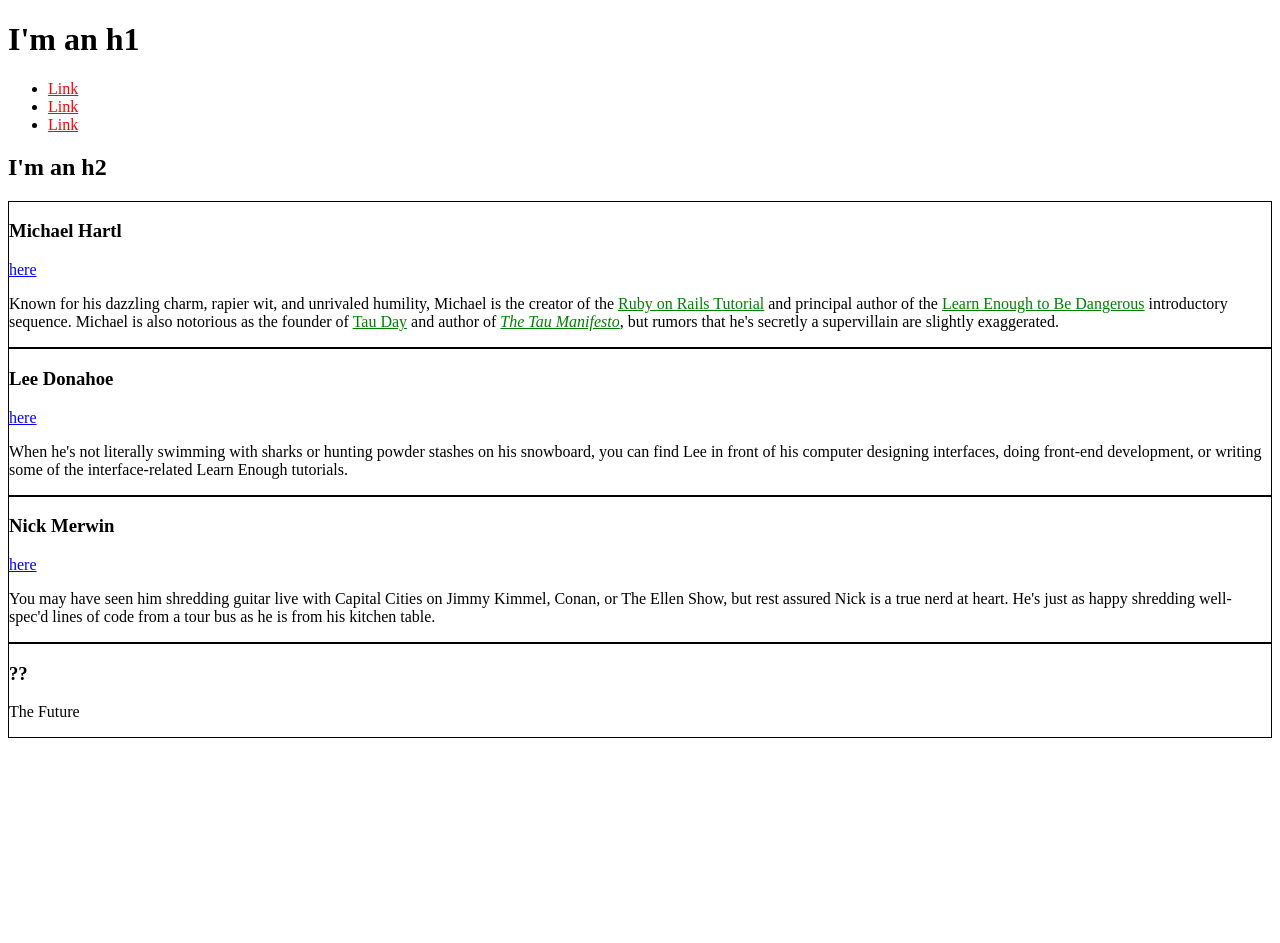
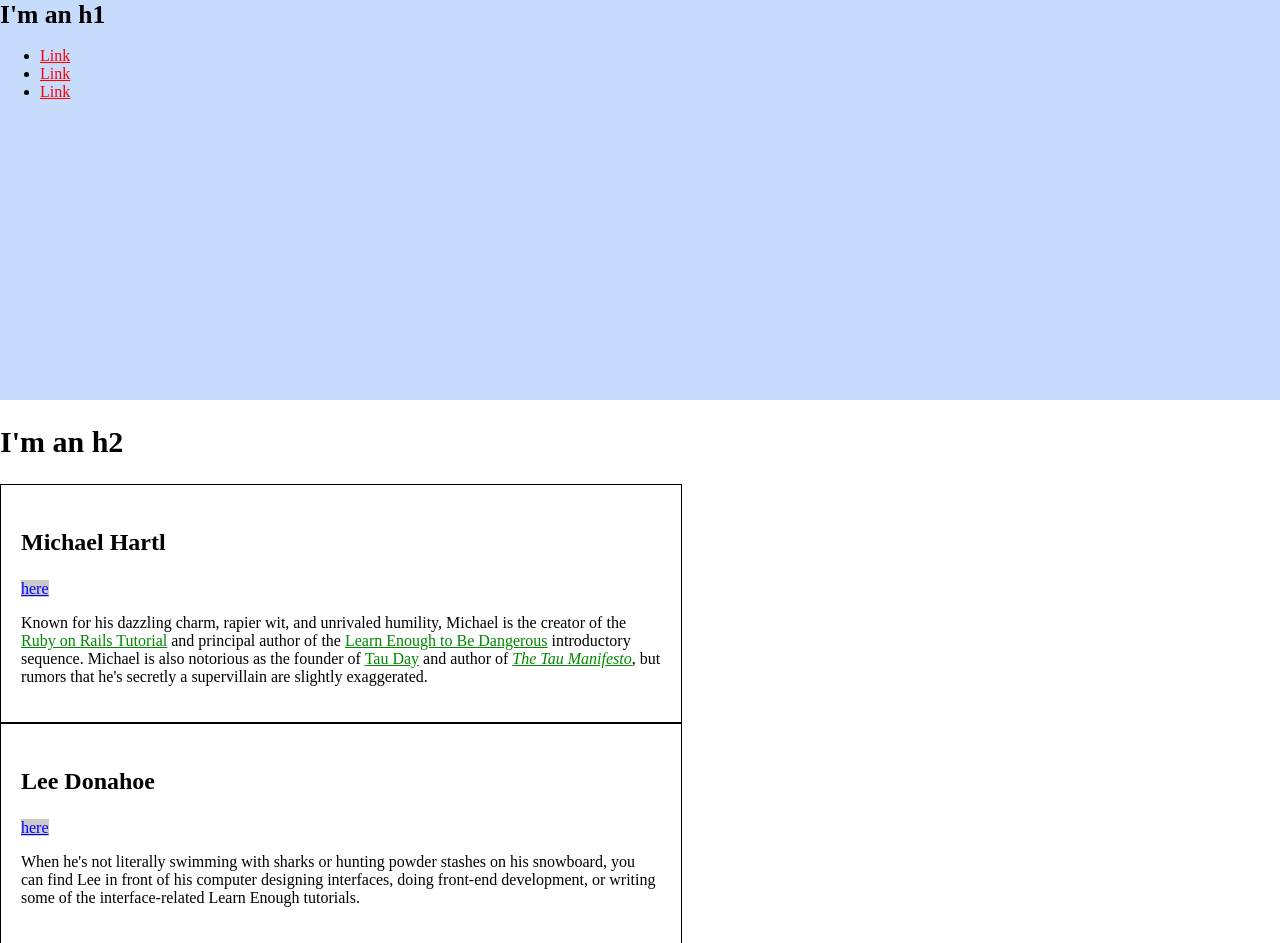
Before and after one commit to adelsurabi/adelsurabi.github.io, a plain HTML site: page index.html in a window 1280 px wide. Shown: the top 943 px of the page. Before the commit the page ends 800 px from the top, so only its background shows below. Drawn offline with Linux system fonts and the light colour scheme.

Commit message:
Add sizing and a hero

```diff
--- a/index.html
+++ b/index.html
@@ -5,25 +5,60 @@
     <meta charset="utf-8">
     <style type="text/css">
       /*GLOBAL STYLES*/
+      html, body {
+        margin: 0;
+        padding: 0;
+      }
+      h1 {
+        font-size: 2vw;
+        margin-top: 0;
+      }
       a {
-        color: red;
+        color: #f00;
+      }
+      h2  {
+        font-size: 30px;
+      }
+      body {
+        height: 800px;
+      }
+
+      /*HERO STYLES*/
+      .full-hero {
+        background-color: #c7dbfc;
+        height: 50vh;
       }
 
       /*SOCIAL STYLES*/
       .social-link {
-        color: blue;
+        background: rgba(150, 150, 150, 0.5);
+        color: #00f;
       }
 
       /*BIO STYLES*/
+      .bio-wrapper {
+        font-size: 24px;
+      }
       .bio-box {
-        border: 1px solid black;
+        border: 1px solid #000;
+        font-size: 1rem;
+        padding: 20px;
+        width: 50%;
+      }
+      .bio-box h3 {
+        font-size: 1.5em;
+      }
+      .bio-copy {
+        font-size: 1em;
       }
       .bio-copy a {
-        color: green;
+        color: #080;
       }
     </style>
   </head>
   <body>
+
+    <div class="full-hero hero-home">
       <h1>I'm an h1</h1>
       <ul>
         <li>
@@ -36,7 +71,10 @@
           <a href="https://example.com/">Link</a>
         </li>
       </ul>
+    </div>
+
     <h2>I'm an h2</h2>
+      <div class="bio-wrapper">
         <div class="bio-box">
           <h3>Michael Hartl</h3>
           <a href="https://twitter.com/mhartl" class="social-link">here</a>
```
Lines whose indentation alone changed are shown as unchanged.
